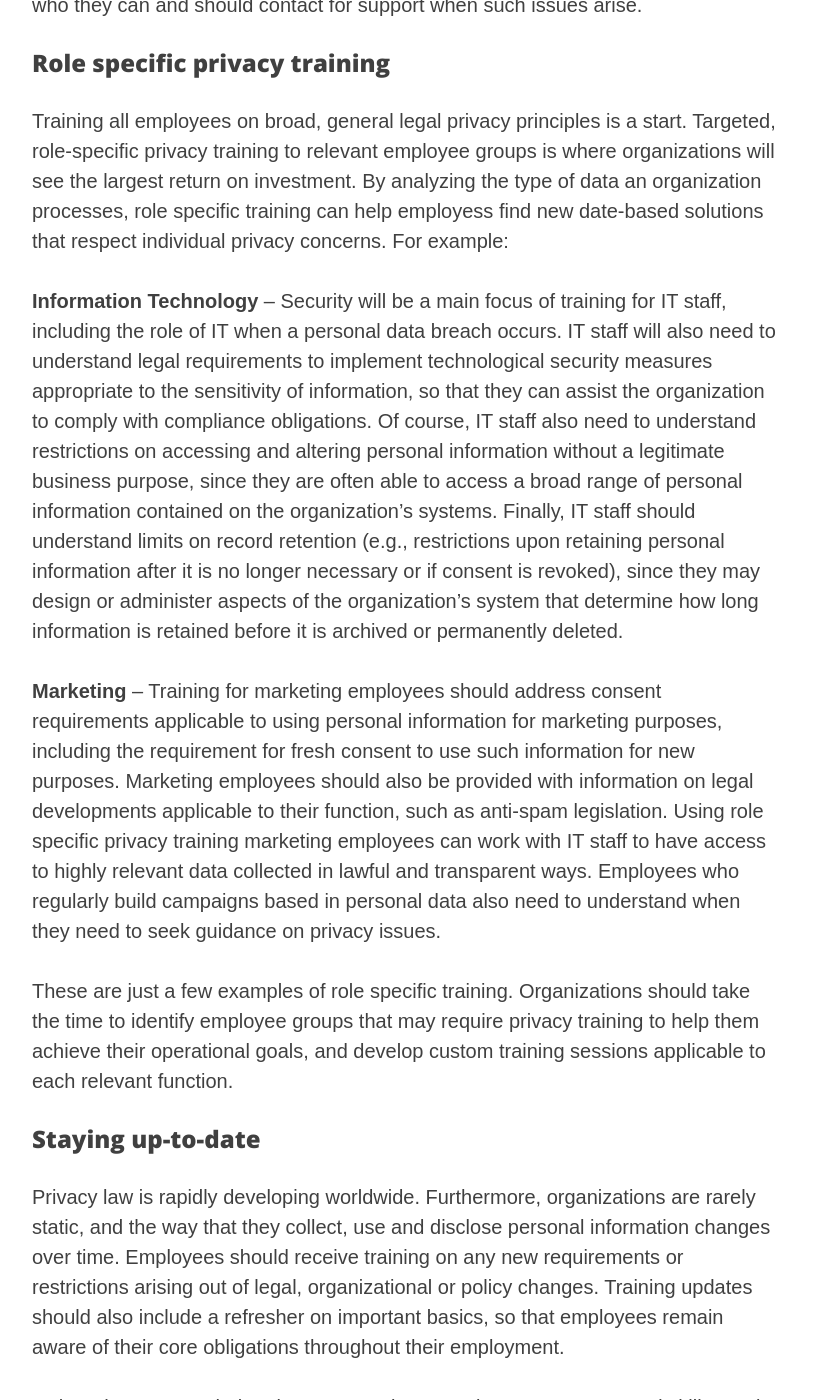
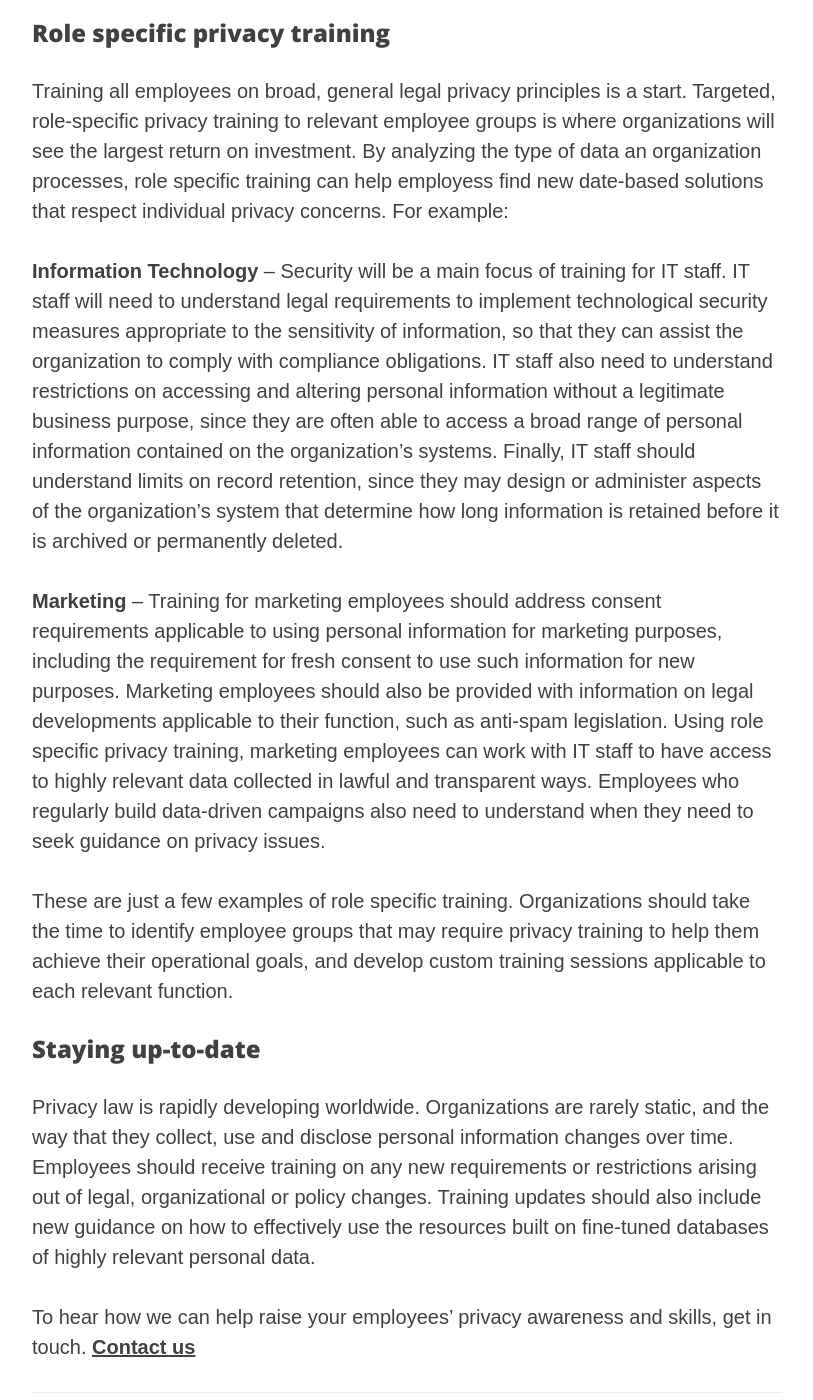
Before and after one commit to riod4/resources, a Jekyll site: the page built from _services/training-staff-service.md, in a window 1280 px wide and 1400 px high, scrolled down 1572 px. Shown: the whole window, without its empty margins (233-1046 px from the left). Built offline with Jekyll 4.4.1, drawn with Linux system fonts in a browser that asks for light colours; nearby versions of some CDN libraries; some of the changed text lies outside the part shown.

Commit message:
17-02-2020 v01

```diff
--- a/_services/training-staff-service.md
+++ b/_services/training-staff-service.md
@@ -13,10 +13,8 @@ header-credit-link: https://pixabay.com/en/social-media-digitization-faces-25284
 header-license: CC0 Creative Commons
 ---
 
-## Focusing on privacy builds trust
-The most common cause of privacy breaches is human error. It may be the loss of unencrypted portable devices, sharing/disclosing passwords, or allowing all email addresses to be viewable in mass emails. Privacy training can avoid these types of errors by ensuring that employees understand their obligations under applicable laws and policies, as well as how these laws and policies apply to their every day activities.
-
-In addition to being good practice, to avoid privacy breaches, privacy training is required by law in some countries, Canada being one such country. In addition, provincial privacy commissioners are clear that training is implicitly required to achieve the accountability and security provisions in provincial privacy legislation. Therefore, organizations should implement training programs that include:
+## Builing trust by protecting privacy
+The most common cause of privacy breaches is human error. It may be the loss of unencrypted portable devices, sharing/disclosing passwords, or allowing all email addresses to be viewable in mass emails. Privacy training can avoid these types of errors by ensuring that employees understand their roles and obligations under applicable laws and policies, as well as how these laws and policies apply to their every day activities. In addition to being good practice, to avoid privacy breaches, privacy training is now required by law in many countries. Every member of an organization should be reminded that treating people with respect will foster trust. Protecting private data is how a data-driven organization shows it respects people who share their personal data. To foster trust organizations should implement training programs that include:
 
 - General privacy training for all employees;
 - Role specific training; and
@@ -30,13 +28,13 @@ In general, all employees should be able to recognize privacy issues and underst
 ### Role specific privacy training
 Training all employees on broad, general legal privacy principles is a start. Targeted, role-specific privacy training to relevant employee groups is where organizations will see the largest return on investment. By analyzing the type of data an organization processes, role specific training can help employess find new date-based solutions that respect individual privacy concerns.  For example:
 
-**Information Technology** – Security will be a main focus of training for IT staff, including the role of IT when a personal data breach occurs. IT staff will also need to understand legal requirements to implement technological security measures appropriate to the sensitivity of information, so that they can assist the organization to comply with compliance obligations. Of course, IT staff also need to understand restrictions on accessing and altering personal information without a legitimate business purpose, since they are often able to access a broad range of personal information contained on the organization's systems. Finally, IT staff should understand limits on record retention (e.g., restrictions upon retaining personal information after it is no longer necessary or if consent is revoked), since they may design or administer aspects of the organization's system that determine how long information is retained before it is archived or permanently deleted.
+**Information Technology** – Security will be a main focus of training for IT staff. IT staff will need to understand legal requirements to implement technological security measures appropriate to the sensitivity of information, so that they can assist the organization to comply with compliance obligations. IT staff also need to understand restrictions on accessing and altering personal information without a legitimate business purpose, since they are often able to access a broad range of personal information contained on the organization's systems. Finally, IT staff should understand limits on record retention, since they may design or administer aspects of the organization's system that determine how long information is retained before it is archived or permanently deleted.
 
-**Marketing** – Training for marketing employees should address consent requirements applicable to using personal information for marketing purposes, including the requirement for fresh consent to use such information for new purposes. Marketing employees should also be provided with information on legal developments applicable to their function, such as anti-spam legislation. Using role specific privacy training marketing employees can work with IT staff to have access to highly relevant data collected in lawful and transparent ways. Employees who regularly build campaigns based in personal data also need to understand when they need to seek guidance on privacy issues.
+**Marketing** – Training for marketing employees should address consent requirements applicable to using personal information for marketing purposes, including the requirement for fresh consent to use such information for new purposes. Marketing employees should also be provided with information on legal developments applicable to their function, such as anti-spam legislation. Using role specific privacy training, marketing employees can work with IT staff to have access to highly relevant data collected in lawful and transparent ways. Employees who regularly build data-driven campaigns also need to understand when they need to seek guidance on privacy issues.
 
 These are just a few examples of role specific training. Organizations should take the time to identify employee groups that may require privacy training to help them achieve their operational goals, and develop custom training sessions applicable to each relevant function.
 
 ### Staying up-to-date
-Privacy law is rapidly developing worldwide. Furthermore, organizations are rarely static, and the way that they collect, use and disclose personal information changes over time. Employees should receive training on any new requirements or restrictions arising out of legal, organizational or policy changes. Training updates should also include a refresher on important basics, so that employees remain aware of their core obligations throughout their employment.
+Privacy law is rapidly developing worldwide. Organizations are rarely static, and the way that they collect, use and disclose personal information changes over time. Employees should receive training on any new requirements or restrictions arising out of legal, organizational or policy changes. Training updates should also include new guidance on how to effectively use the resources built on fine-tuned databases of highly relevant personal data.
 
 To hear how we can help raise your employees' privacy awareness and skills, get in touch. [**Contact us**]({{ site.baseurl }}/contact)
```
Also changed, not shown: other parts of _services/training-staff-service.md (+1 -1 lines).
